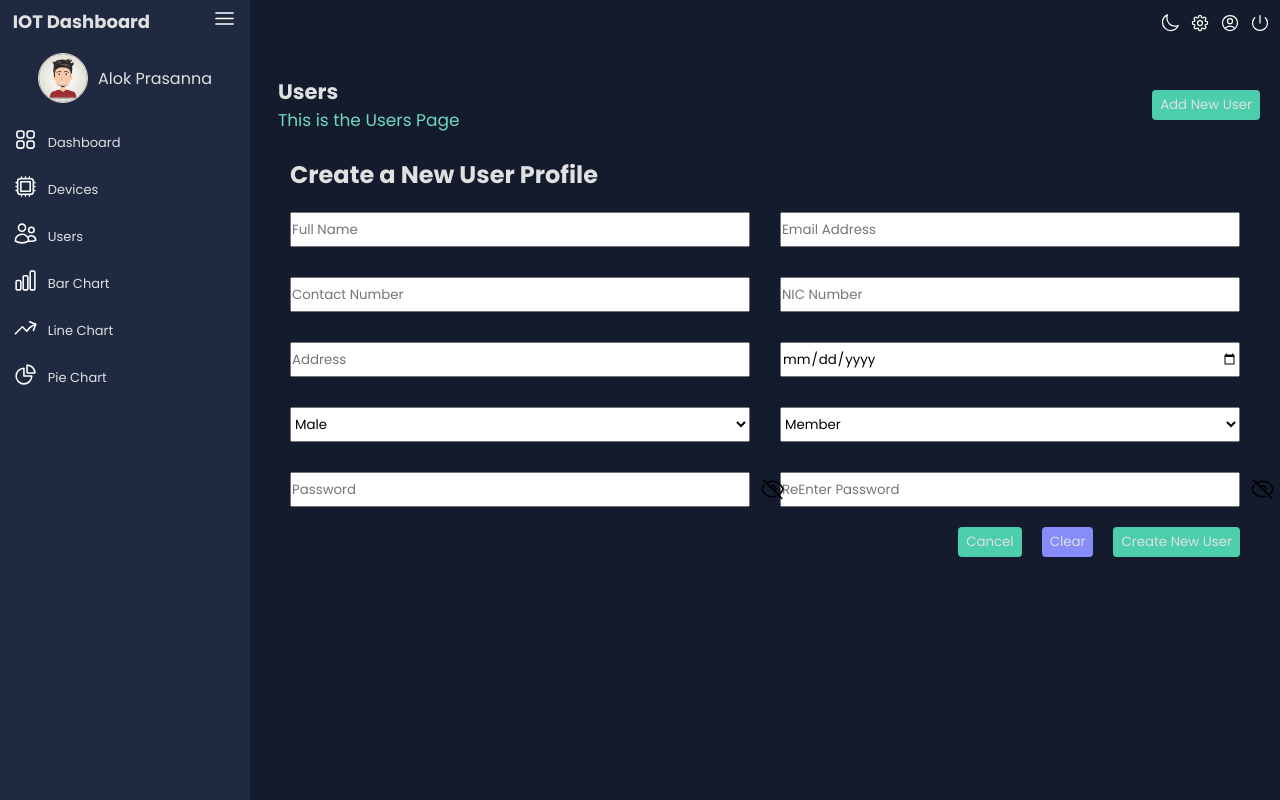
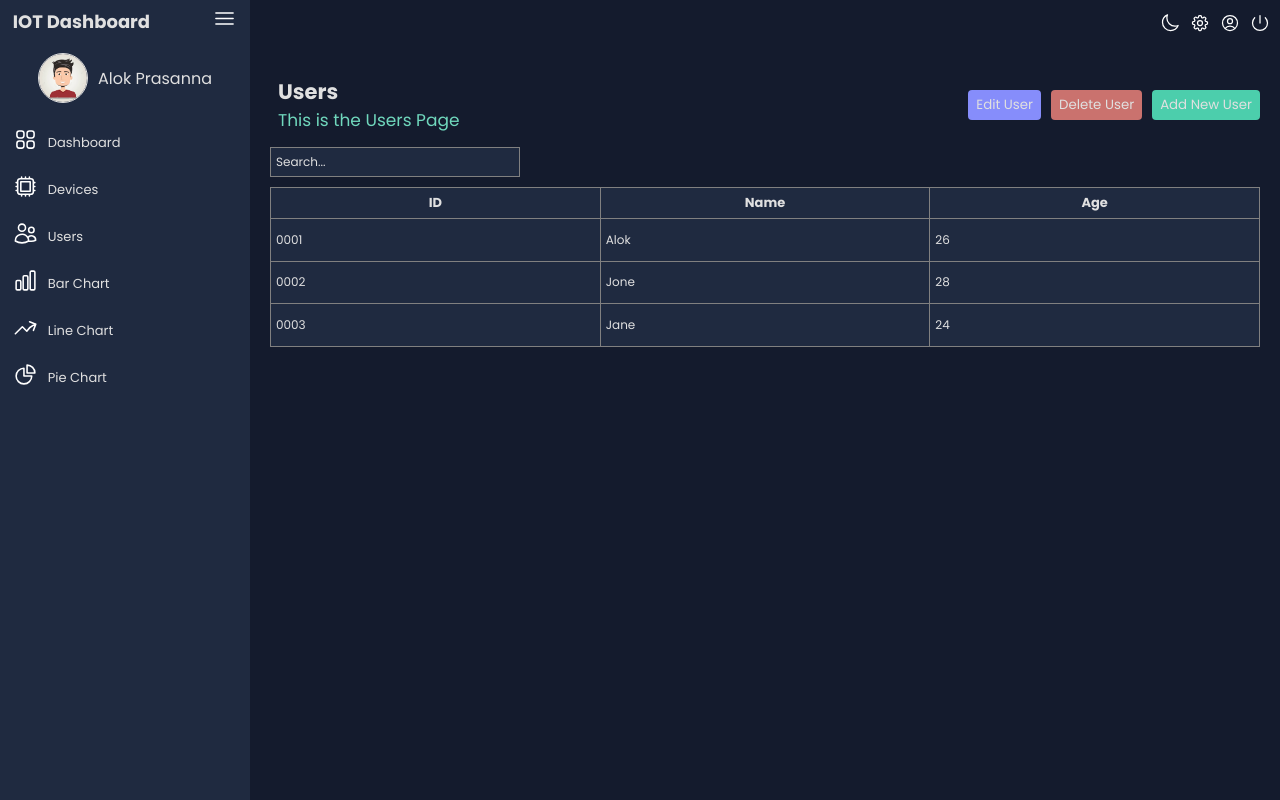
Before and after one commit to AlokPrasanna/IOT_dashboard-frontend, a React (Vite) app: page /users in a window 1280 px wide. Built offline with nearby package versions, Linux system fonts and the light colour scheme.

Commit message:
Changed styles

```diff
--- a/src/components/atoms/Table/table.scss
+++ b/src/components/atoms/Table/table.scss
@@ -47,7 +47,7 @@
     border: none;
     background-color: var(--bg-color);
     color: var(--text-color);
-    border: 1px solid #80808080;
+    border: 1px solid gray;
 }
 
 .table-search::placeholder{
--- a/src/pages/Users/Users.tsx
+++ b/src/pages/Users/Users.tsx
@@ -54,7 +54,7 @@ interface UsersProps {
 }
 
 const Users: React.FC<UsersProps> = ({isCollapsed}) => {
-  const [addUser, setAddUser] = useState<boolean>(true);
+  const [addUser, setAddUser] = useState<boolean>(false);
   const [showPassword, setShowPassword] = useState<boolean>(false);
   const [showConfirmPassword, setShowConfirmPassword] = useState<boolean>(false);
 
@@ -63,7 +63,8 @@ const Users: React.FC<UsersProps> = ({isCollapsed}) => {
   if (colors) {
     document.documentElement.style.setProperty('--btn-bg', colors.greenAccent[500]);
     document.documentElement.style.setProperty('--text', colors.grey[100]);
-    document.documentElement.style.setProperty('--btn-clear', colors.blueAccent[400]);
+    document.documentElement.style.setProperty('--btn-clear', colors.redAccent[400]);
+    document.documentElement.style.setProperty('--edit-btn', colors.blueAccent[400]);
     document.documentElement.style.setProperty('--bg-color', colors.primary[400]);
   }
 
@@ -114,12 +115,13 @@ const Users: React.FC<UsersProps> = ({isCollapsed}) => {
         />
         {addUser === false ? (
           <div style={{ display:'flex' , gap:"10px"}}>
-            <button type='button' className='users-add-button' onClick={handleAddNewUserButton}>Edit User</button>
-            <button type='button' className='users-add-button' onClick={handleAddNewUserButton}>Delete User</button>
+            <button type='button' className='users-add-button' id='edit-user-btn' onClick={handleAddNewUserButton}>Edit User</button>
+            <button type='button' className='users-add-button' id='delete-user-btn' onClick={handleAddNewUserButton}>Delete User</button>
             <button type='button' className='users-add-button' onClick={handleAddNewUserButton}>Add New User</button>
           </div>
         ): (
-          <button type='button' className='users-add-button' onClick={handleAddNewUserButton}>Add New User</button>
+          // <button type='button' className='users-add-button' onClick={handleAddNewUserButton}>Add New User</button>
+          ""
         )}
 
       </div>
@@ -321,7 +323,7 @@ const Users: React.FC<UsersProps> = ({isCollapsed}) => {
               </div>
             </div>
             <div className="submit-button">
-              <button type="button" id='cancel-btn' onClick={handleCancelButton}>Cancel</button>
+              <button type="button" id='cansel-btn' onClick={handleCancelButton}>Cancel</button>
               <button type="button" id='clear-btn' onClick={handleClearButton}>Clear</button>
               <button type="submit">Create New User</button>
             </div>
--- a/src/pages/Users/users.scss
+++ b/src/pages/Users/users.scss
@@ -17,6 +17,19 @@
     color: var(--text);
     border: none;
     border-radius: 4px;
+}
+
+#edit-user-btn{
+  background-color: var(--edit-btn);
+}
+
+#delete-user-btn{
+ background-color: var(--btn-clear);
+}
+
+#edit-user-btn:hover , #delete-user-btn:hover{
+  background-color: #808080;
+  transition: background-color 0.3s ease-in-out;
 }
 
 .users-add-button:hover{
@@ -89,7 +102,11 @@
     background-color: var(--btn-clear);
   }
 
-  .submit-button button:hover , #clear-btn:hover {
+  #cansel-btn{
+    background-color: var(--edit-btn);
+  }
+
+  .submit-button button:hover , #clear-btn:hover ,  #cansel-btn:hover {
     background-color: #808080;
     transition: background-color 0.3s ease-in-out;
   }
```
